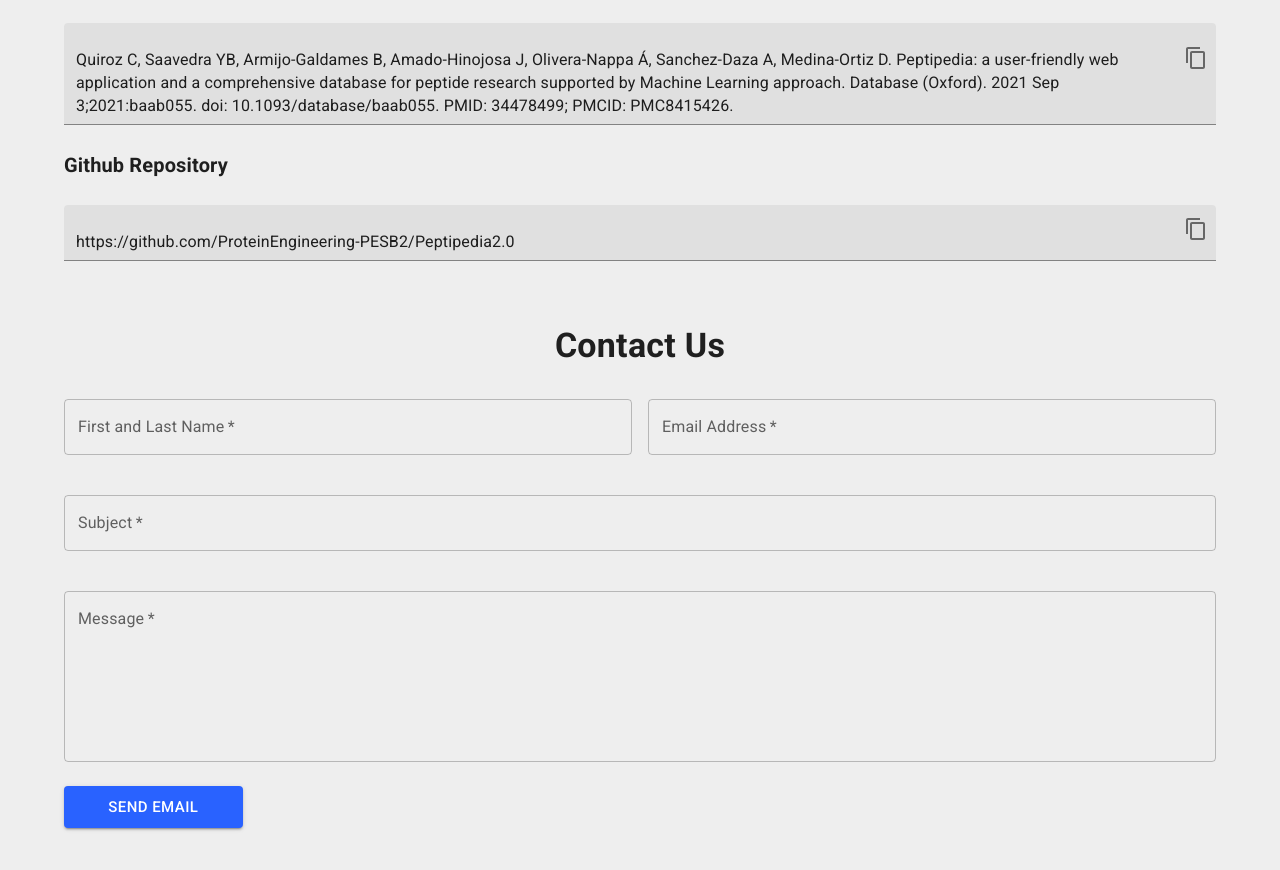
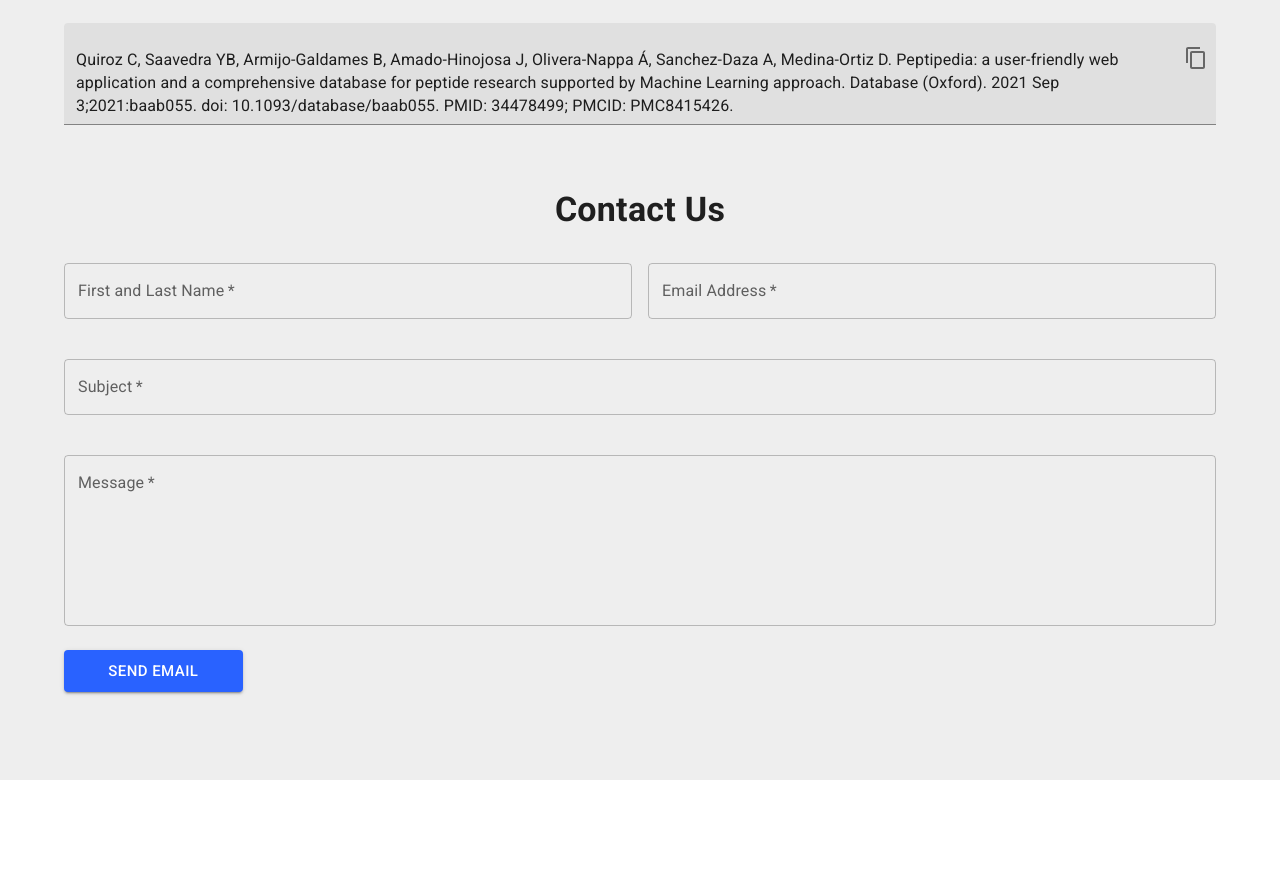
Before and after one commit to ProteinEngineering-PESB2/Peptipedia2.0, a React (Create React App) app in the folder app/: page / in a window 1280 px wide. Shown: the part 3420-4290 px from the top of the page. After the commit the page ends 4200 px from the top, so only its background shows below. Built offline with nearby package versions, Linux system fonts and the light colour scheme.

Commit message:
seguimos

```diff
--- a/app/src/components/Dashboard/Database/index.js
+++ b/app/src/components/Dashboard/Database/index.js
@@ -1,5 +1,5 @@
-import { useCallback, useEffect } from "react";
-import { Grid, Typography, Button, Link, Paper, Box } from "@mui/material";
+import { useEffect } from "react";
+import { Grid, Typography, Button, Link, Box } from "@mui/material";
 import axios from "axios";
 import { useStateIfMounted } from "use-state-if-mounted";
 import DataTable from "../DataTable";
@@ -7,8 +7,6 @@ import DataTable from "../DataTable";
 import LoadingButton from "@mui/lab/LoadingButton";
 import SnackbarComponent from "../Snackbar";
 import CircularLoading from "../CircularLoading";
-import VisibilityIcon from "@mui/icons-material/Visibility";
-import Plot from "react-plotly.js";
 
 const Database = () => {
   const [loading, setLoading] = useStateIfMounted(true);
@@ -45,7 +43,7 @@ const Database = () => {
       for (let i = 0; i < res.data.data.length; i++) {
         if (res.data.data[i].length === 3) {
           const parcial_data = [
-            <Link href={res.data.data[i][2]} target="_blank">
+            <Link href={res.data.data[i][2]} target="_blank" sx={{ textDecoration: "none" }}>
               {res.data.data[i][0]}
             </Link>,
             res.data.data[i][1],
@@ -288,7 +286,7 @@ const Database = () => {
                 </Button>
               )}
             </Grid>
-            <Grid item xs={12} sm={12} md={12} lg={12} xl={12}>
+            <Grid item xs={12} sm={12} md={12} lg={12} xl={12} sx={{ marginTop: 1 }}>
               <Grid container spacing={3}>
                 <Grid item xs={12} sm={12} md={6} lg={6} xl={6}>
                   <Box sx={{ height: "100%" }}>
--- a/app/src/components/Dashboard/Home/Resources.js
+++ b/app/src/components/Dashboard/Home/Resources.js
@@ -9,44 +9,24 @@ import {
 import { CopyToClipboard } from "react-copy-to-clipboard";
 import ContentCopyIcon from "@mui/icons-material/ContentCopy";
 import { useState } from "react";
-import SnackbarComponent from "../Snackbar";
 
 const cite =
   "Quiroz C, Saavedra YB, Armijo-Galdames B, Amado-Hinojosa J, Olivera-Nappa Á, Sanchez-Daza A, Medina-Ortiz D. Peptipedia: a user-friendly web application and a comprehensive database for peptide research supported by Machine Learning approach. Database (Oxford). 2021 Sep 3;2021:baab055. doi: 10.1093/database/baab055. PMID: 34478499; PMCID: PMC8415426.";
 
-const repository = "https://github.com/ProteinEngineering-PESB2/Peptipedia2.0";
-
 export default function Resources() {
   const [copiedCite, setCopiedCite] = useState(false);
-  const [copiedRepository, setCopiedRepository] = useState(false);
-  const [openSnackbar, setOpenSnackbar] = useState(false);
-  const [message, setMessage] = useState("");
-  const [severity, setSeverity] = useState("");
+  const [showTooltipCite, setShowTooltipCite] = useState(false);
 
   const handleCopiedCite = () => {
     setCopiedCite(true);
-    setMessage("Copied cite");
-    setSeverity("success");
-    setOpenSnackbar(true);
-  };
-
-  const handleCopiedRepository = () => {
-    setCopiedRepository(true);
-    setMessage("Copied repository");
-    setSeverity("success");
-    setOpenSnackbar(true);
+    setShowTooltipCite(true);
+    setTimeout(() => {
+      setShowTooltipCite(false);
+    }, 2000);
   };
 
   return (
     <Grid item xs={12} sm={12} md={12} lg={12} xl={12}>
-      {message.length > 0 && (
-        <SnackbarComponent
-          open={openSnackbar}
-          setOpen={setOpenSnackbar}
-          message={message}
-          severity={severity}
-        />
-      )}
       <Grid container spacing={3}>
         <Grid item xs={12} sm={12} md={12} lg={12} xl={12}>
           <Typography
@@ -75,41 +55,14 @@ export default function Resources() {
                   position="end"
                   sx={{ display: "flex", alignItems: "end", marginBottom: 1 }}
                 >
-                  <Tooltip title="Copy" onClick={handleCopiedCite}>
+                  <Tooltip
+                    title={showTooltipCite ? "Copied cite" : ""}
+                    onClick={handleCopiedCite}
+                    open={showTooltipCite}
+                  >
                     <IconButton edge="end">
                       <ContentCopyIcon
                         color={copiedCite ? "primary" : "inherit"}
-                      />
-                    </IconButton>
-                  </Tooltip>
-                </InputAdornment>
-              </CopyToClipboard>
-            }
-          />
-        </Grid>
-        <Grid item xs={12} sm={12} md={12} lg={12} xl={12}>
-          <Typography variant="h6" style={{ fontWeight: "bold" }}>
-            Github Repository
-          </Typography>
-        </Grid>
-        <Grid item xs={12} sm={12} md={12} lg={12} xl={12}>
-          <FilledInput
-            id="filled-multiline-static-repository"
-            multiline
-            rows={1}
-            defaultValue={repository}
-            variant="filled"
-            fullWidth
-            endAdornment={
-              <CopyToClipboard text={repository}>
-                <InputAdornment
-                  position="end"
-                  sx={{ display: "flex", alignItems: "end", marginTop: 2 }}
-                >
-                  <Tooltip title="Copy" onClick={handleCopiedRepository}>
-                    <IconButton edge="end">
-                      <ContentCopyIcon
-                        color={copiedRepository ? "primary" : "inherit"}
                       />
                     </IconButton>
                   </Tooltip>
```
